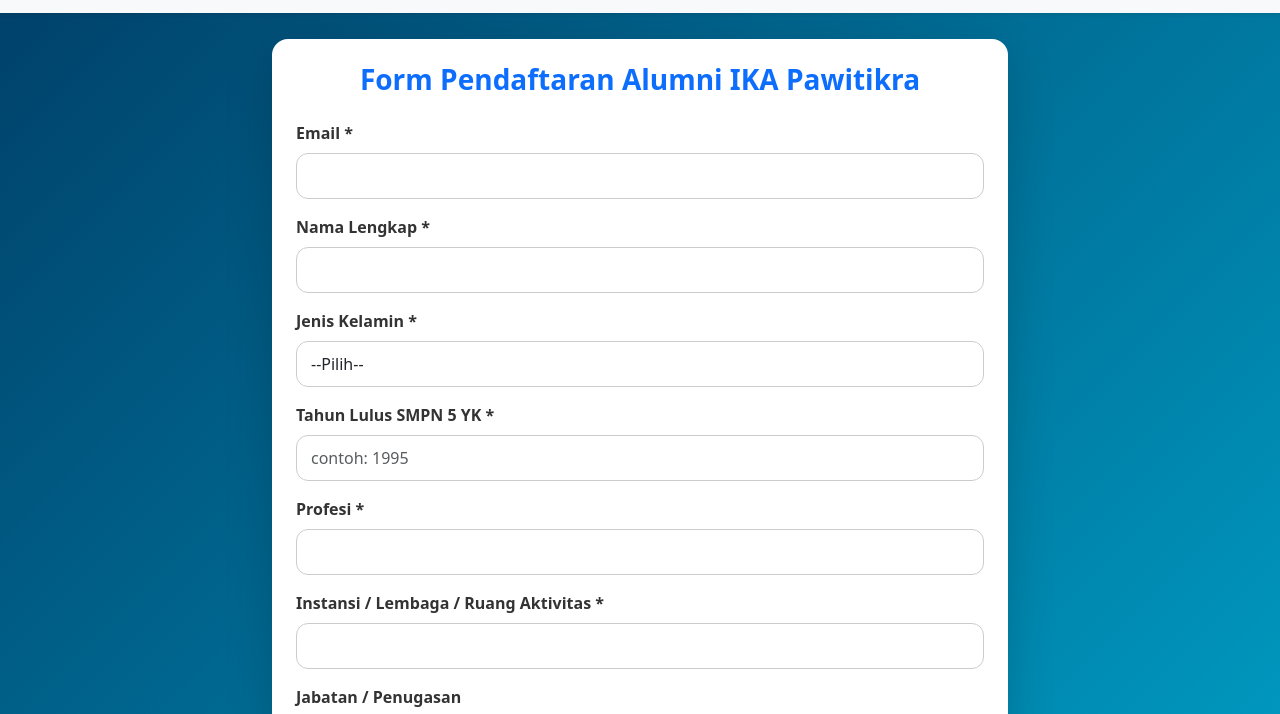
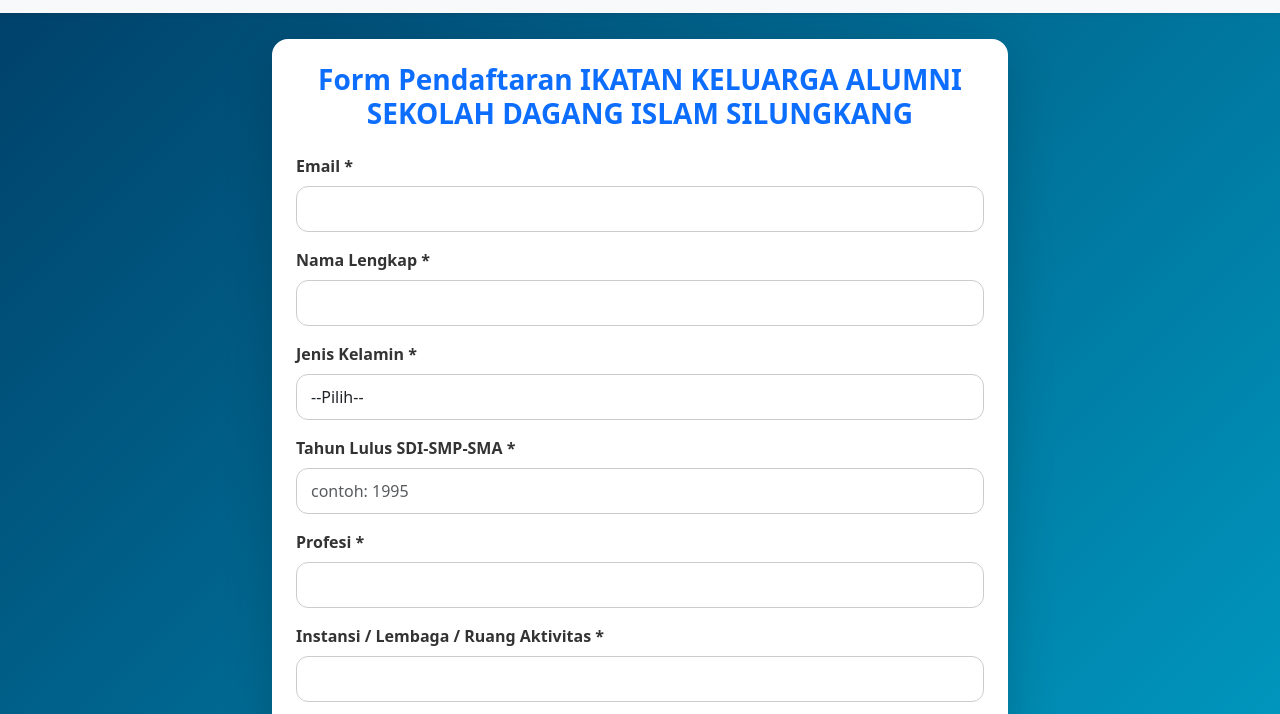
Before and after one commit to jalaliveindonesia/alumni, a plain HTML site: page register.html in a window 1280 px wide. Shown: the part 69-783 px from the top of the page. Drawn offline with nearby package versions, Linux system fonts and the light colour scheme.

Commit message:
Update register.html

```diff
--- a/register.html
+++ b/register.html
@@ -74,7 +74,7 @@
   <!-- Navbar -->
 <nav class="navbar navbar-expand-lg navbar-light bg-light fixed-top shadow-sm">
   <div class="container">
-    <a class="navbar-brand d-flex align-items-center" href="#">
+    <a class="navbar-brand d-flex align-items-center" href="/">
       <img src="asset/logo-ika.png" alt="Logo IKA SDI" class="me-2" style="height:40px;">
       <span>IKA SDI</span>
     </a>
@@ -99,7 +99,7 @@
       <div class="col-lg-8">
         <div class="form-card shadow-lg p-4 rounded-4 bg-white">
           <h3 class="text-center mb-4 text-primary fw-bold">
-            Form Pendaftaran Alumni IKA Pawitikra
+            Form Pendaftaran IKATAN KELUARGA ALUMNI SEKOLAH DAGANG ISLAM SILUNGKANG
           </h3>
           <form id="alumniForm">
 
@@ -116,7 +116,7 @@
               <option value="Perempuan">Perempuan</option>
             </select>
 
-            <label class="form-label">Tahun Lulus SMPN 5 YK *</label>
+            <label class="form-label">Tahun Lulus SDI-SMP-SMA *</label>
             <input type="number" name="tahunLulus" class="form-control mb-3" placeholder="contoh: 1995" required>
 
             <label class="form-label">Profesi *</label>
```
